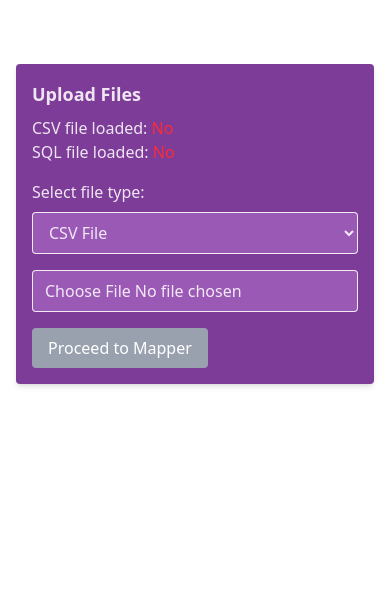
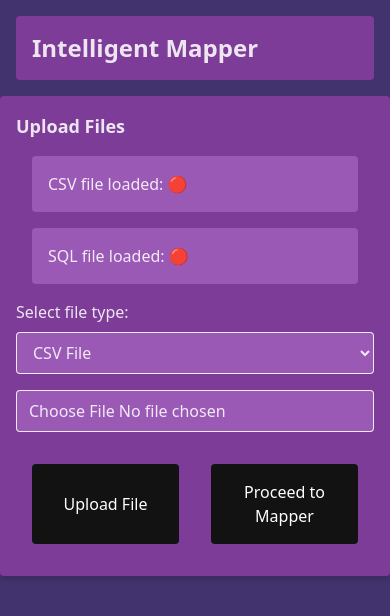
Before and after one commit to Batiste32/mapper, a React (Vite) app in the folder frontend/: page / in a window 390 px wide. Shown: the top 616 px of the page. Built offline with nearby package versions, Linux system fonts and the light colour scheme.

Commit message:
Improved UI for mobile and panel switching

```diff
--- a/frontend/index.html
+++ b/frontend/index.html
@@ -7,6 +7,7 @@
     <link rel="stylesheet" href="https://unpkg.com/leaflet@1.9.4/dist/leaflet.css"
     integrity="sha256-p4NxAoJBhIIN+hmNHrzRCf9tD/miZyoHS5obTRR9BMY="
     crossorigin=""/>
+    <link rel="stylesheet" href="src/index.css">
     <meta name="viewport" content="width=device-width, initial-scale=1.0" />
     <script src="https://unpkg.com/leaflet@1.9.4/dist/leaflet.js"
     integrity="sha256-20nQCchB9co0qIjJZRGuk2/Z9VM+kNiyxNV1lvTlZBo="
@@ -16,6 +17,5 @@
   <body>
     <div id="root"></div>
     <script type="module" src="/src/main.tsx"></script>
-    <div id="map"></div>
   </body>
 </html>
--- a/frontend/src/App.tsx
+++ b/frontend/src/App.tsx
@@ -10,8 +10,8 @@ export default function App() {
   const [csvLoaded, setCsvLoaded] = useState<boolean>(false);
   const [view, setView] = useState<"upload" | "mapper">("upload");
   return (
-    <div className="p-4">
-      <h1 className="text-2xl font-bold mb-4">Intelligent Mapper</h1>
+    <>
+      <h1 className="text-2xl font-bold m-4 bg-purple p-4 rounded">Intelligent Mapper</h1>
       {view === "upload" && (
         <UploadFilePanel
           sqlLoaded={sqlLoaded}
@@ -24,6 +24,6 @@ export default function App() {
       {view === "mapper" && (
         <Mapper goBack={() => setView("upload")} />
       )}
-    </div>
+    </>
   );
 }
--- a/frontend/src/Mapper.tsx
+++ b/frontend/src/Mapper.tsx
@@ -229,17 +229,17 @@ export default function Mapper({ goBack }: Props) {
   }
 
   return (
-    <div className="flex flex-col sm:flex-row h-screen w-screen bg-midnight">
-      <h2 className="text-xl font-bold mb-4">Mapper</h2>
-      <FilterPanel filters={filters} setFilters={setFilters}
-        startAddress={startAddress} setStartAddress={setStartAddress} handleSearch={handleSearch}
-        validEthnicities={validEthnicities} validAlignments={validAlignments}/>
+    <div className="flex flex-col h-full bg-midnight" id="mapper-main">
+      <div className="flex-1 flex flex-col sm:flex-row bg-midnight" id="panels-layout">
+        <FilterPanel filters={filters} setFilters={setFilters}
+          startAddress={startAddress} setStartAddress={setStartAddress} handleSearch={handleSearch}
+          validEthnicities={validEthnicities} validAlignments={validAlignments}/>
 
-      <MapPanel start={start} route={route} markers={markers} selectedProfile={selectedProfile} ToggleProfileDisplay={ToggleProfileDisplay} />
+        <MapPanel start={start} route={route} markers={markers} selectedProfile={selectedProfile} ToggleProfileDisplay={ToggleProfileDisplay} />
 
-      <ProfilePanel selectedProfile={selectedProfile} />
-
-      <button onClick={goBack} className="px-4 py-2 bg-blue-500 text-white rounded">
+        <ProfilePanel selectedProfile={selectedProfile} />
+      </div>
+      <button onClick={goBack} className="p-4 m-4 bg-purple hover:bg-lavender text-white rounded">
         Back to Upload
       </button>
     </div>
--- a/frontend/src/UploadFilePanel.tsx
+++ b/frontend/src/UploadFilePanel.tsx
@@ -8,17 +8,32 @@ type Props = {
   proceed: () => void;
 };
 
-export default function UploadFilePanel({ sqlLoaded, csvLoaded, setSqlLoaded, setCsvLoaded, proceed }: Props) {
+export default function UploadFilePanel({
+  sqlLoaded,
+  csvLoaded,
+  setSqlLoaded,
+  setCsvLoaded,
+  proceed,
+}: Props) {
   const [fileType, setFileType] = useState<"csv" | "db">("csv");
+  const [selectedFile, setSelectedFile] = useState<File | null>(null);
 
-  const handleUpload = async (e: React.ChangeEvent<HTMLInputElement>) => {
-    const file = e.target.files?.[0];
-    if (!file) return;
+  // Step 1: Just store the file when selected
+  const handleFileSelect = (e: React.ChangeEvent<HTMLInputElement>) => {
+    const file = e.target.files?.[0] || null;
+    setSelectedFile(file);
+  };
+
+  // Step 2: Upload when clicking the button
+  const handleUpload = async () => {
+    if (!selectedFile) {
+      alert("Please select a file first.");
+      return;
+    }
 
     const formData = new FormData();
-    formData.append("file", file);
+    formData.append("file", selectedFile);
 
-    console.log(`${import.meta.env.VITE_API_BASE}`);
     const endpoint =
       fileType === "csv"
         ? `${import.meta.env.VITE_API_BASE}/upload_csv`
@@ -37,6 +52,7 @@ export default function UploadFilePanel({ sqlLoaded, csvLoaded, setSqlLoaded, se
       else setSqlLoaded(true);
 
       alert("Upload successful!");
+      setSelectedFile(null);
     } catch (err) {
       console.error("Upload error:", err);
       alert("Upload failed.");
@@ -47,39 +63,56 @@ export default function UploadFilePanel({ sqlLoaded, csvLoaded, setSqlLoaded, se
     <div className="p-4 bg-purple rounded shadow-md mb-6">
       <h2 className="text-lg font-bold mb-2">Upload Files</h2>
 
-      {/* Status indicators */}
       <div className="mb-4">
-        <p>CSV file loaded: <span className={csvLoaded ? "text-green-500" : "text-red-500"}>{csvLoaded ? "Yes" : "No"}</span></p>
-        <p>SQL file loaded: <span className={sqlLoaded ? "text-green-500" : "text-red-500"}>{sqlLoaded ? "Yes" : "No"}</span></p>
+        <p className="bg-lavender m-4 p-4 rounded">
+          CSV file loaded:{" "}
+          <span className={csvLoaded ? "text-green-500" : "text-red-500"}>
+            {csvLoaded ? "🟢" : "🔴"}
+          </span>
+        </p>
+        <p className="bg-lavender m-4 p-4 rounded">
+          SQL file loaded:{" "}
+          <span className={sqlLoaded ? "text-green-500" : "text-red-500"}>
+            {sqlLoaded ? "🟢" : "🔴"}
+          </span>
+        </p>
       </div>
 
-      {/* File type selector */}
       <label className="block mb-2 font-medium">Select file type:</label>
-      <select title="File type selection"
+      <select
         value={fileType}
-        onChange={(e) => setFileType(e.target.value as "csv" | "db")}
+        onChange={(e) => {
+          setFileType(e.target.value as "csv" | "db");
+          setSelectedFile(null); // reset selected file if type changes
+        }}
         className="border px-3 py-2 mb-4 rounded w-full bg-lavender"
       >
         <option value="csv">CSV File</option>
         <option value="db">SQLite Database (.db)</option>
       </select>
 
-      {/* File upload */}
-      <input title="File upload input"
+      <input
         type="file"
         accept={fileType === "csv" ? ".csv" : ".db"}
-        onChange={handleUpload}
+        onChange={handleFileSelect}
         className="border px-3 py-2 mb-4 rounded w-full bg-lavender"
       />
-
-      {/* Proceed button */}
-      <button title="Submit file button"
-        onClick={proceed}
-        disabled={!csvLoaded || !sqlLoaded}
-        className={`px-4 py-2 rounded text-white ${csvLoaded && sqlLoaded ? "bg-green-600" : "bg-gray-400 cursor-not-allowed"}`}
-      >
-        Proceed to Mapper
-      </button>
+      <div id="upload_buttons" className="flex">
+        <button
+          onClick={handleUpload}
+          disabled={!selectedFile}
+          className={`flex-1 p-4 m-4 rounded text-white ${ selectedFile ? "bg-midnight hover:bg-lavender" : "bg-dark cursor-not-allowed" }`}
+        >
+          Upload File
+        </button>
+        <button
+          onClick={proceed}
+          className={`flex-1 p-4 m-4 rounded text-white ${ csvLoaded && sqlLoaded ? "bg-midnight hover:bg-lavender" : "bg-dark cursor-not-allowed" }`}
+          /*disabled={!csvLoaded || !sqlLoaded}*/
+        >
+          Proceed to Mapper
+        </button>
+      </div>
     </div>
   );
 }
--- a/frontend/src/index.css
+++ b/frontend/src/index.css
@@ -14,7 +14,7 @@
 
   color-scheme: light dark;
   color: rgba(255, 255, 255, 0.87);
-  background-color: color-dark;
+  background-color: #42326E;
 
   font-synthesis: none;
   text-rendering: optimizeLegibility;
--- a/frontend/src/main.tsx
+++ b/frontend/src/main.tsx
@@ -6,7 +6,7 @@ import App from './App'
 
 createRoot(document.getElementById('root')!).render(
   <StrictMode>
-    <div className="w-screen h-screen">
+    <div className="bg-midnight h-lvh w-full" id="main-div">
       <App />
     </div>
   </StrictMode>,
```
